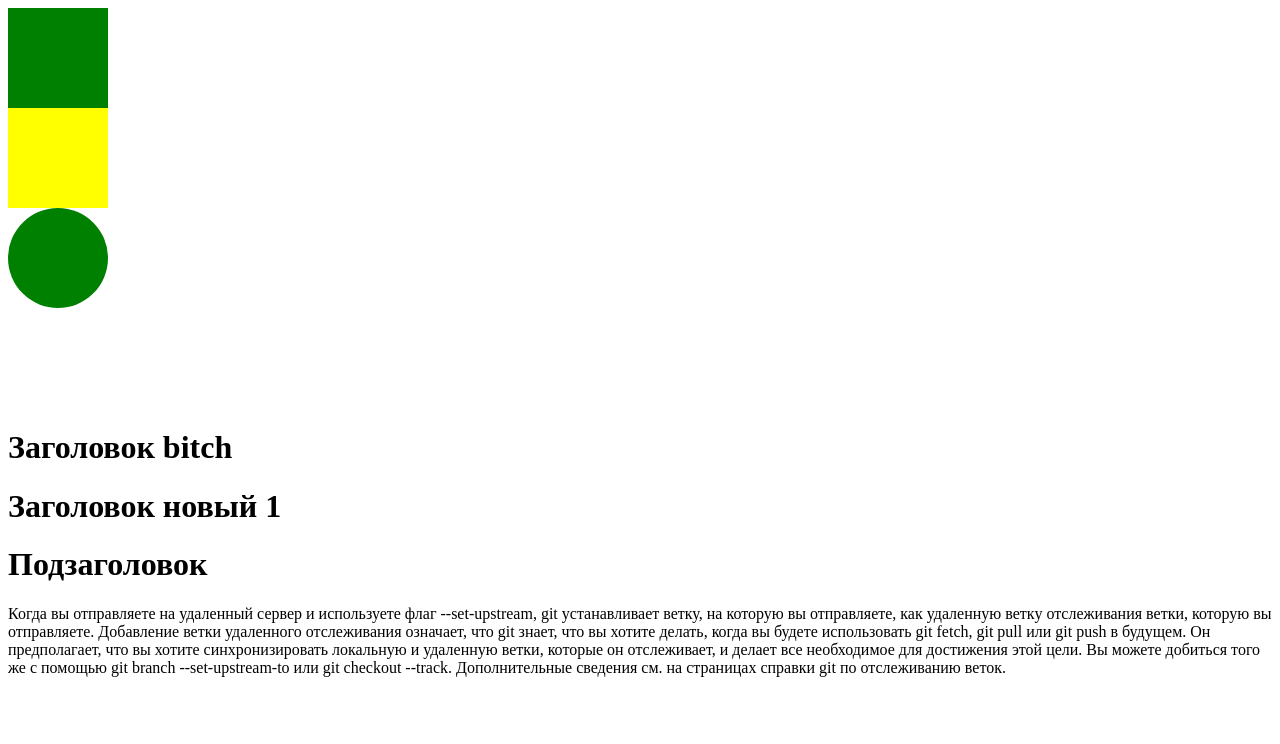
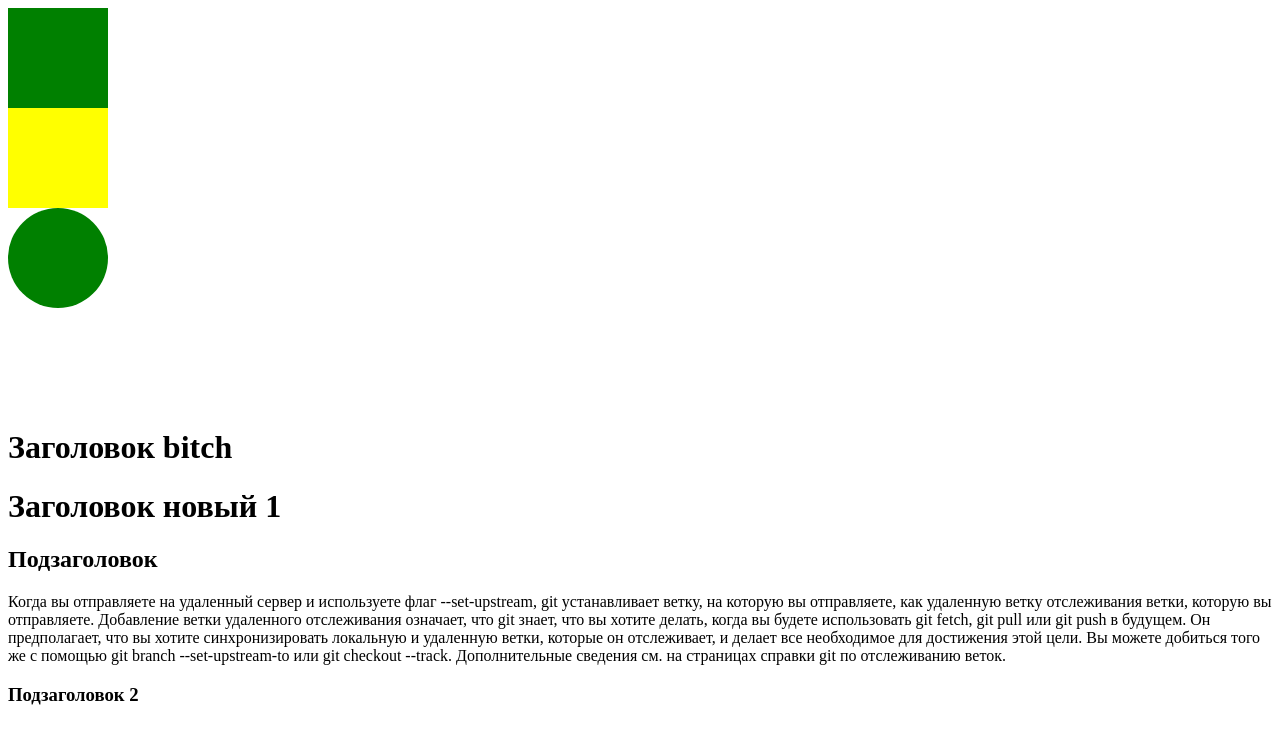
Before and after one commit to Arhidiman/git-test-repo, a React app: page / in a window 1280 px wide. Shown: the top 744 px of the page. Built offline with nearby package versions, Linux system fonts and the light colour scheme.

Commit message:
ещё один подзаголовок добавлен

```diff
--- a/src/App.tsx
+++ b/src/App.tsx
@@ -15,7 +15,7 @@ function App() {
 
             <h1>Заголовок bitch</h1>
             <h1>Заголовок новый 1</h1>
-            <h1>Подзаголовок </h1>
+            <h2>Подзаголовок </h2>
              <p>
                 Когда вы отправляете на удаленный сервер и используете флаг --set-upstream, git устанавливает ветку, на которую вы отправляете,
                 как удаленную ветку отслеживания ветки, которую вы отправляете.
@@ -24,6 +24,8 @@ function App() {
                 Он предполагает, что вы хотите синхронизировать локальную и удаленную ветки, которые он отслеживает, и делает все необходимое для достижения этой цели.
                 Вы можете добиться того же с помощью git branch --set-upstream-to или git checkout --track. Дополнительные сведения см. на страницах справки git по отслеживанию веток.
              </p>
+             <h3>Подзаголовок 2 </h3>
+
         </>
     )
 }
```
